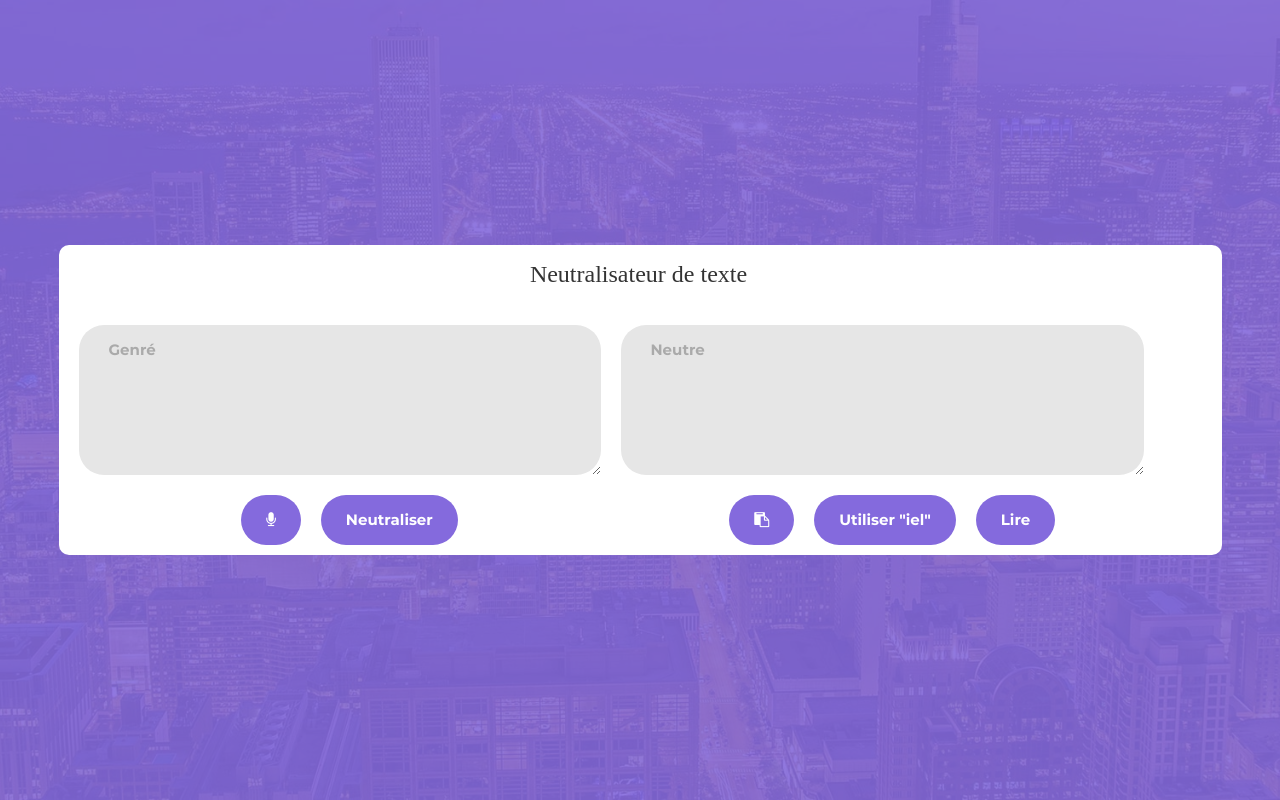
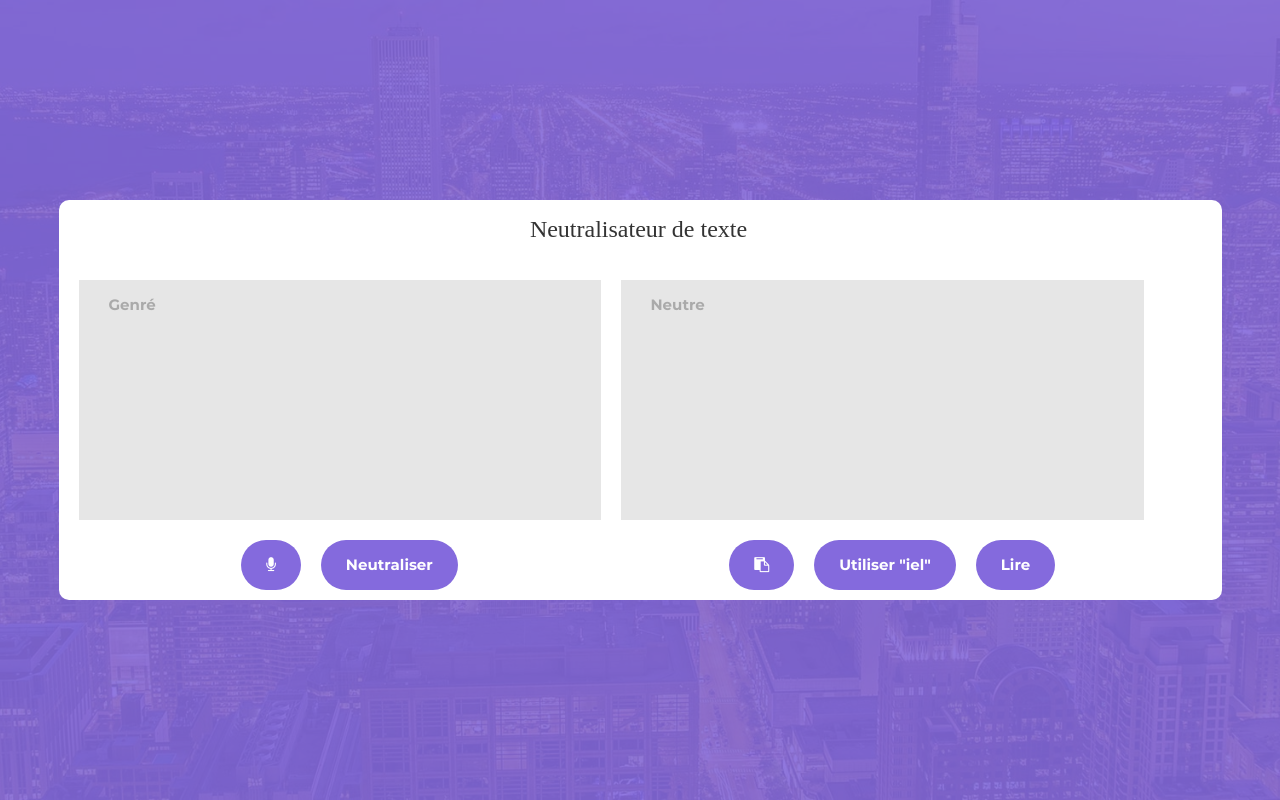
Before and after one commit to xberault/if37_projet_2021-2022, a Flask app: page / in a window 1280 px wide. Run offline with Flask 2, Linux system fonts and the light colour scheme; some libraries are stand-ins or nearby versions; some web fonts are replaced.

Commit message:
fix css animation + textarea qui etaient resizable

```diff
--- a/src/static/css/main.css
+++ b/src/static/css/main.css
@@ -202,14 +202,11 @@ input.input100 {
   padding: 0 30px 0 50px;
 }
 
-input.input100[name="email"] {
-  padding: 0 30px 0 54px;
-}
 
 textarea.input100 {
-  min-height: 150px;
-  border-radius: 25px;
+  min-height: 240px;
   padding: 14px 30px;
+  resize: none;
 }
 
 /*---------------------------------------------*/
@@ -252,20 +249,6 @@ textarea.input100 {
 .input100:focus + .focus-input100 {
   -webkit-animation: anim-shadow 0.5s ease-in-out forwards;
   animation: anim-shadow 0.5s ease-in-out forwards;
-}
-
-@-webkit-keyframes anim-shadow {
-  to {
-    box-shadow: 0px 0px 60px 25px;
-    opacity: 0;
-  }
-}
-
-@keyframes anim-shadow {
-  to {
-    box-shadow: 0px 0px 60px 25px;
-    opacity: 0;
-  }
 }
 
 .symbol-input100 {
```
